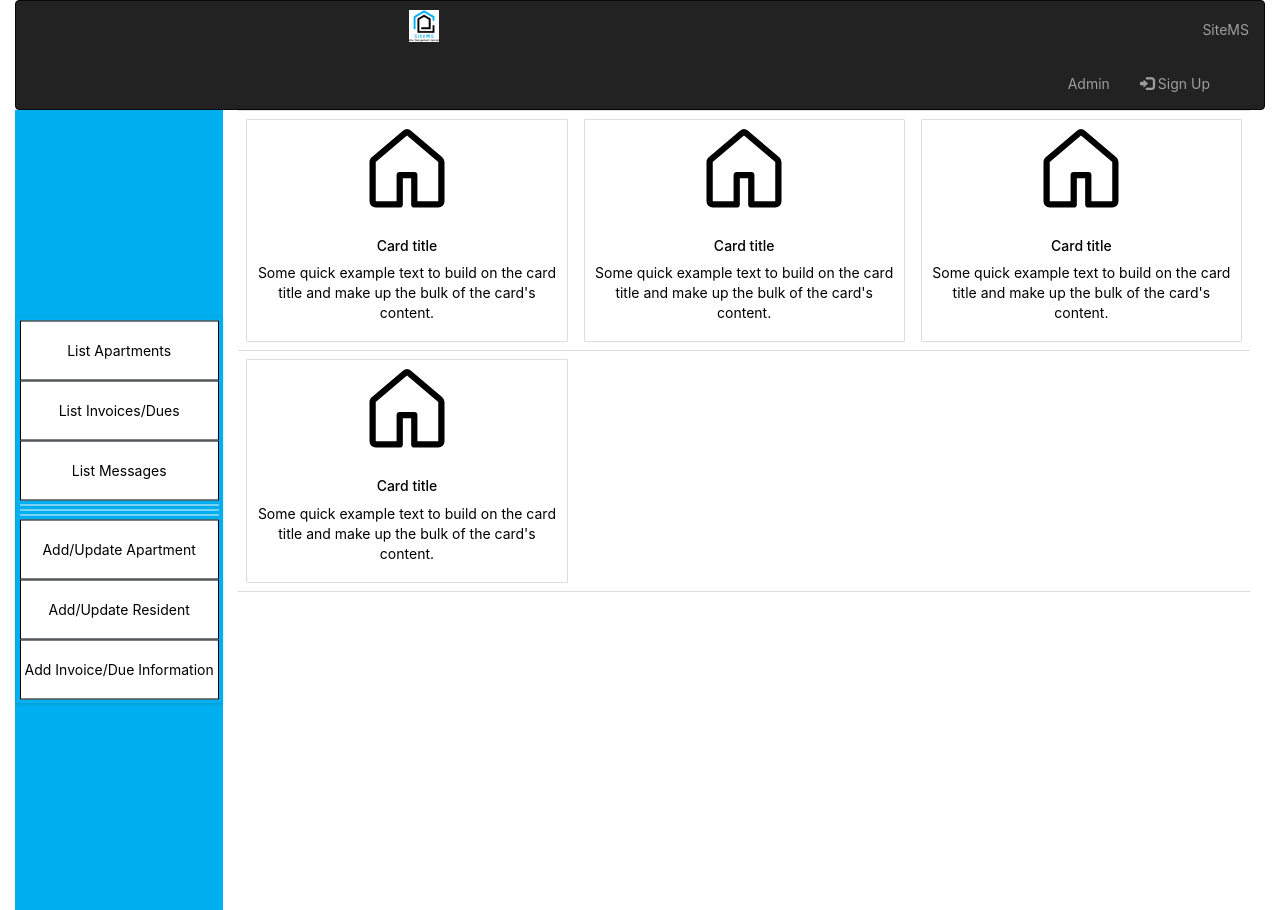
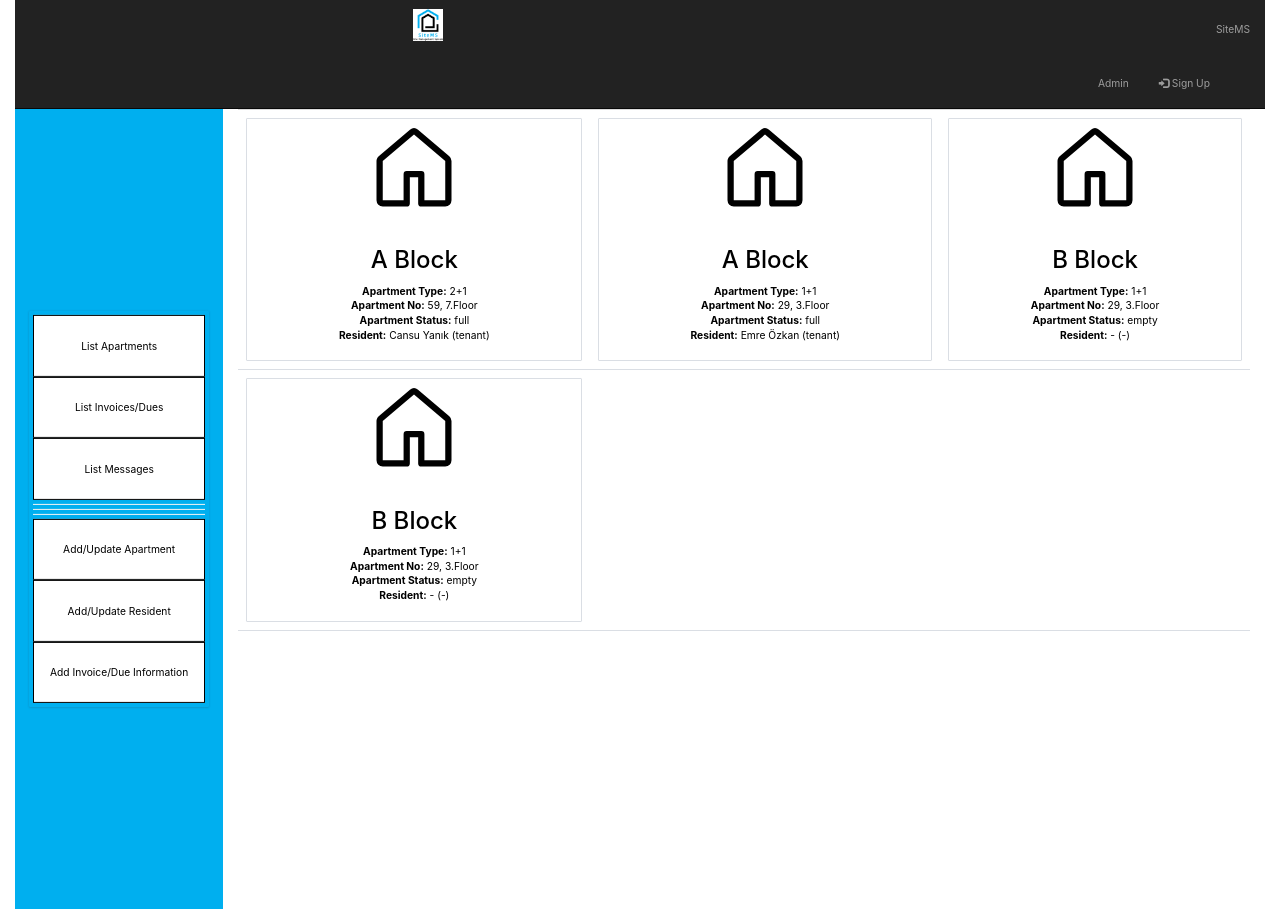
Before and after one commit to cansuynk/Site-Management-System, a React (Create React App) app in the folder Frontend/: page / in a window 1280 px wide. Built offline with nearby package versions, Linux system fonts and the light colour scheme.

Commit message:
ListApartments and listDebtInformation pages added

```diff
--- a/Frontend/src/pages/AdminPage.js
+++ b/Frontend/src/pages/AdminPage.js
@@ -2,12 +2,24 @@ import './css/adminPage.css';
 import logo from '../images/SiteMS.png';
 import AdminMenu from './partials/AdminMenu';
 import ListApartments from './partials/ListApartments';
+import React, { useState } from 'react';
+import ListInvoicesDues from './partials/ListInvoicesDues';
+
+
 
 function AdminPage() {
+
+  const [page, setPage] = useState("listApartments");
+
+  let callbackFunction = (childData) => {
+    setPage(childData);
+  };
+
+
   return (
     <div className="container-fluid" id='containerId'>
 
-    <nav class="navbar navbar-inverse header">
+    <nav class="navbar navbar-inverse navbar-fixed-top header">
       <ul class="nav navbar-nav navbar-left">
       <li><a href="#"><img className="d-inline-block align-top logo" src={logo} alt="logo"/></a></li>
       </ul>
@@ -28,11 +40,16 @@ function AdminPage() {
   </nav>
 
     <div className="col-lg-2 center" id="col1">
-    {<AdminMenu/>}
+    {<AdminMenu parentCallback = {callbackFunction}/>}
     </div>
 
     <div className="col-lg-10" id="col2">
-    {<ListApartments/>}
+    {(page === "listApartments")?<ListApartments/>:
+    (page === "listInvoicesDues")?<ListInvoicesDues/>:
+    (page === "listMessages")?"listMessages":
+    (page === "addUpdateApartment")?"addUpdateApartment":
+    (page === "addUpdateResident")?"addUpdateResident":
+    (page === "addInvoiceDueInformation")?"addInvoiceDueInformation":null}
     </div>
 
 
--- a/Frontend/src/pages/components/Apartments.js
+++ b/Frontend/src/pages/components/Apartments.js
@@ -1,15 +1,20 @@
 import '../css/apartment.css'
 
-function Aparments() {
+function Apartments(props) {
   return (
     <div class="card center cardDiv">
     <svg xmlns="http://www.w3.org/2000/svg" viewBox="0 0 24 24" height="100"><path fill-rule="evenodd" d="M11.03 2.59a1.5 1.5 0 011.94 0l7.5 6.363a1.5 1.5 0 01.53 1.144V19.5a1.5 1.5 0 01-1.5 1.5h-5.75a.75.75 0 01-.75-.75V14h-2v6.25a.75.75 0 01-.75.75H4.5A1.5 1.5 0 013 19.5v-9.403c0-.44.194-.859.53-1.144l7.5-6.363zM12 3.734l-7.5 6.363V19.5h5v-6.25a.75.75 0 01.75-.75h3.5a.75.75 0 01.75.75v6.25h5v-9.403L12 3.734z"></path></svg>
     <div class="card-body">
-        <h5 class="card-title">Card title</h5>
-        <p class="card-text">Some quick example text to build on the card title and make up the bulk of the card's content.</p>
+        <h3 class="card-title">{props.apartmentObj.block} Block</h3>
+        <p class="card-text">
+        <strong>Apartment Type:</strong> {props.apartmentObj.type} <br/>
+        <strong>Apartment No:</strong> {props.apartmentObj.apartmentNo}, {props.apartmentObj.floor}.Floor <br/>
+        <strong>Apartment Status:</strong> {props.apartmentObj.status}  <br/>
+        <strong>Resident:</strong> {props.apartmentObj.resident} ({props.apartmentObj.ownerOrTenant})
+        </p>
     </div>
     </div>
   );
 }
 
-export default Aparments;
+export default Apartments;
--- a/Frontend/src/pages/css/adminPage.css
+++ b/Frontend/src/pages/css/adminPage.css
@@ -1,12 +1,14 @@
 html,
 body {
   height: 100%;
+  font-size:0.8vw;
 }
 
 .header{
     position: relative;
     margin: 0;
 }
+
 .logo{
     width: 100%;
     top: 0.5rem;
--- a/Frontend/src/pages/css/apartment.css
+++ b/Frontend/src/pages/css/apartment.css
@@ -1,7 +1,9 @@
 .cardDiv{
     text-align: center;
+    font-size:0.8vw;
 }
 
 .cardDiv:hover{
     border: 0.5px solid;
+    font-size:0.8vw;
 }
--- a/Frontend/src/pages/partials/AdminMenu.js
+++ b/Frontend/src/pages/partials/AdminMenu.js
@@ -1,32 +1,32 @@
 import '../css/adminPage.css';
+import React, { useState } from 'react';
 
-function AdminMenu() {
+function AdminMenu(props) {
+
+  function handleClick(e, param) {
+    e.preventDefault();
+    props.parentCallback(param);
+  }
+
     return (
-
 
         <ul class="menu menuDiv">
 
-            <a href="#"><li class="menu-item item">List Apartments</li> </a>
+            <a href="" value="list" onClick={(e) => handleClick(e,"listApartments")}><li class="menu-item item">List Apartments</li> </a>
 
+            <a href="" onClick={(e) => handleClick(e,"listInvoicesDues")}><li class="menu-item item">List Invoices/Dues</li> </a>
 
-            <a href="#"><li class="menu-item item">List Invoices/Dues</li> </a>
-
-
-            <a href="#"><li class="menu-item item">List Messages</li> </a>
+            <a href="" onClick={(e) => handleClick(e,"listMessages")}><li class="menu-item item">List Messages</li> </a>
 
             <li class="divider"></li>
             <li class="divider"></li>
             <li class="divider"></li>
 
+            <a href="" onClick={(e) => handleClick(e,"addUpdateApartment")}><li class="menu-item item">Add/Update Apartment</li> </a>
 
+            <a href="" onClick={(e) => handleClick(e,"addUpdateResident")}><li class="menu-item item">Add/Update Resident</li></a>
 
-            <a href="#"><li class="menu-item item">Add/Update Apartment</li> </a>
-
-
-            <a href="#"><li class="menu-item item">Add/Update Resident</li></a>
-
-
-            <a href="#"><li class="menu-item item">Add Invoice/Due Information</li></a>
+            <a href="" onClick={(e) => handleClick(e,"addInvoiceDueInformation")}><li class="menu-item item">Add Invoice/Due Information</li></a>
 
       </ul>
 
--- a/Frontend/src/pages/partials/ListApartments.js
+++ b/Frontend/src/pages/partials/ListApartments.js
@@ -1,4 +1,4 @@
-import Aparments from '../components/Apartments';
+import Apartments from '../components/Apartments';
 import '../css/adminPage.css';
 
 const exampleList = [
@@ -45,15 +45,15 @@ let i=0;
 while(i<exampleList.length){
     let pushed = "";
     if(i+1<exampleList.length && i+2<exampleList.length){
-        pushed = <tr><td>{<Aparments/>}</td><td>{<Aparments/>}</td><td>{<Aparments/>}</td></tr>;
+        pushed = <tr><td>{<Apartments apartmentObj={exampleList[i]}/>}</td><td>{<Apartments apartmentObj={exampleList[i+1]}/>}</td><td>{<Apartments apartmentObj={exampleList[i+2]}/>}</td></tr>;
         i = i+3;
     }
     else if(i+1<exampleList.length && i+2>=exampleList.length){
-        pushed = <tr><td>{<Aparments/>}</td><td>{<Aparments/>}</td><td></td></tr>;
+        pushed = <tr><td>{<Apartments apartmentObj={exampleList[i]}/>}</td><td>{<Apartments apartmentObj={exampleList[i+1]}/>}</td><td></td></tr>;
         i = i+2;
     }
     else{
-        pushed = <tr><td>{<Aparments/>}</td><td></td><td></td></tr>
+        pushed = <tr><td>{<Apartments apartmentObj={exampleList[i]}/>}</td><td></td><td></td></tr>
         i = i+1;
     }
     apartments.push(pushed);
--- /dev/null
+++ b/Frontend/src/pages/partials/ListInvoicesDues.js
@@ -0,0 +1,62 @@
+
+
+const exampleList = [
+    {
+        resident: "Cansu Yanık",
+        block: "A",
+        apartmentNo: "59",
+        debtType: "electric",
+        debt: "100"
+    },
+    {
+        resident: "Emre Özkan",
+        block: "A",
+        apartmentNo: "29",
+        debtType: "due",
+        debt: "200"
+    },
+    {
+        resident: "Cansu Yanık",
+        block: "A",
+        apartmentNo: "59",
+        debtType: "electric",
+        debt: "100"
+    },
+    {
+        resident: "Cansu Yanık",
+        block: "A",
+        apartmentNo: "59",
+        debtType: "electric",
+        debt: "100"
+    }
+];
+
+function ListInvoicesDues() {
+    return (
+
+        <table class="table table-striped table-hover">
+            <thead>
+                <tr>
+                <th scope="col">#</th>
+                <th scope="col">Resident</th>
+                <th scope="col">Apartment</th>
+                <th scope="col">Debt Type</th>
+                <th scope="col">Debt (TL)</th>
+                </tr>
+            </thead>
+            <tbody>
+                {exampleList.map((o,index) =>
+                <tr>
+                <th scope="row">{index+1}</th>
+                <td>{o.resident}</td>
+                <td>{o.block}{o.apartmentNo}</td>
+                <td>{o.debtType}</td>
+                <td>{o.debt}</td>
+                </tr>
+                )}
+        </tbody>
+        </table>
+    );
+  }
+
+  export default ListInvoicesDues;
```
Also changed, not shown: 1 other file (tests, documents, lock files or other folders). Lines whose indentation alone changed are shown as unchanged.
